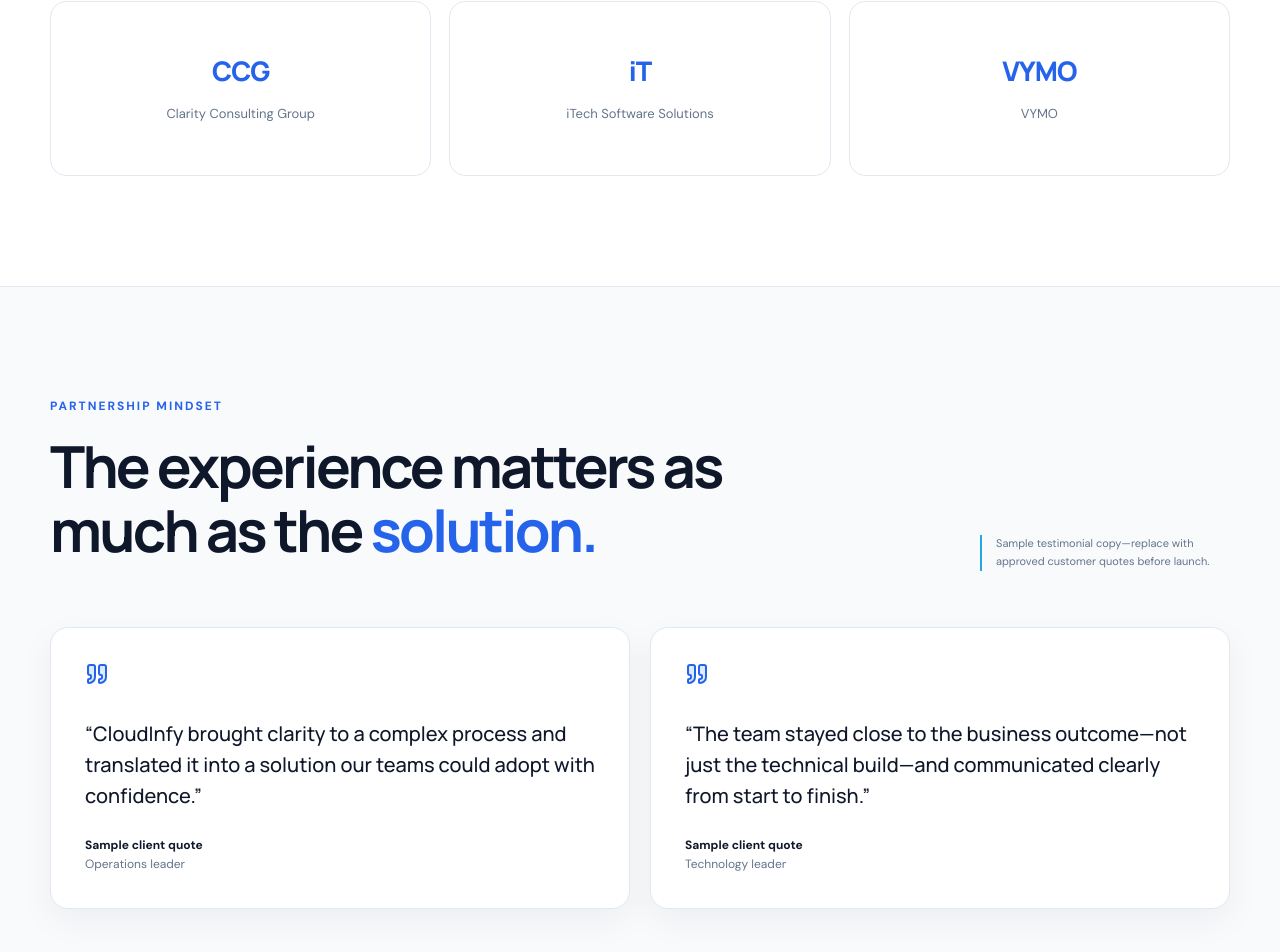
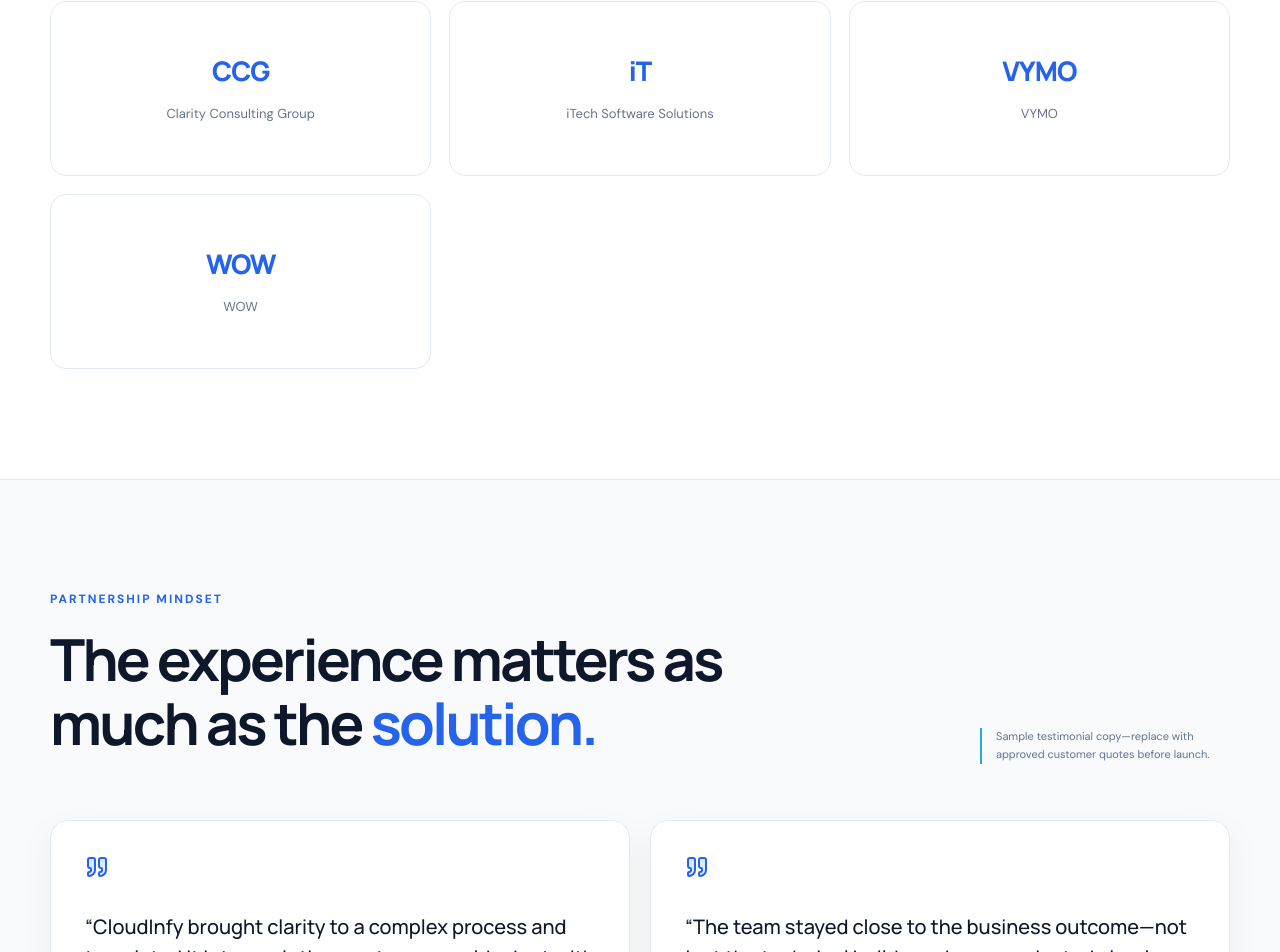
Before and after one commit to unbeatablerajiv/CloudInfy, a React (Vite) app: page / in a window 1280 px wide. Shown: the part 5003-5955 px from the top of the page. Built offline with nearby package versions, Linux system fonts and the light colour scheme.

Commit message:
Add WOW to client list

```diff
--- a/src/data/siteData.js
+++ b/src/data/siteData.js
@@ -23,6 +23,7 @@ export const clients = [
   { name: 'Clarity Consulting Group', mark: 'CCG' },
   { name: 'iTech Software Solutions', mark: 'iT' },
   { name: 'VYMO', mark: 'VYMO' },
+  { name: 'WOW', mark: 'WOW' },
 ];
 
 // Placeholder copy: replace with approved customer quotes before publishing as testimonials.
```
